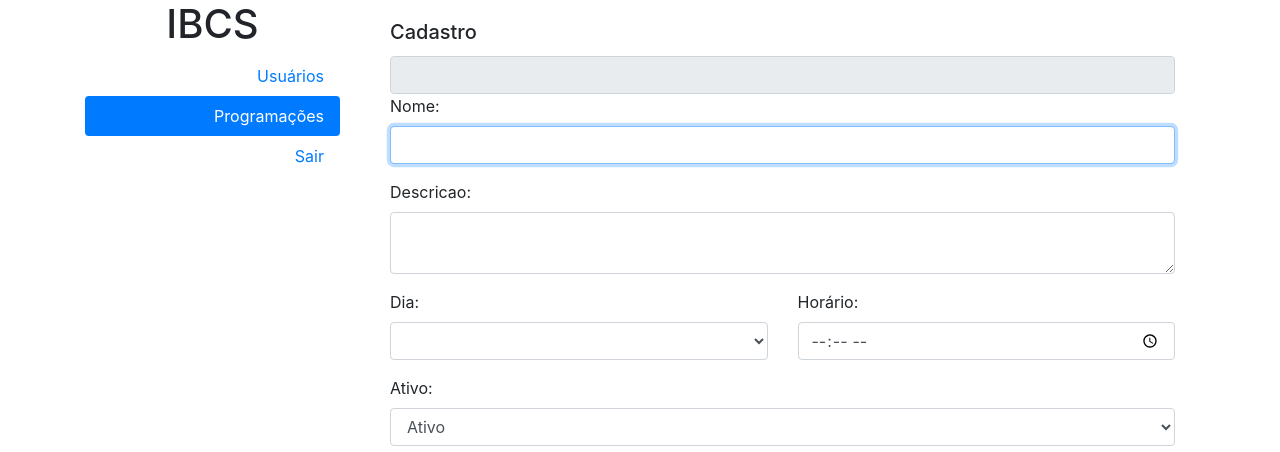
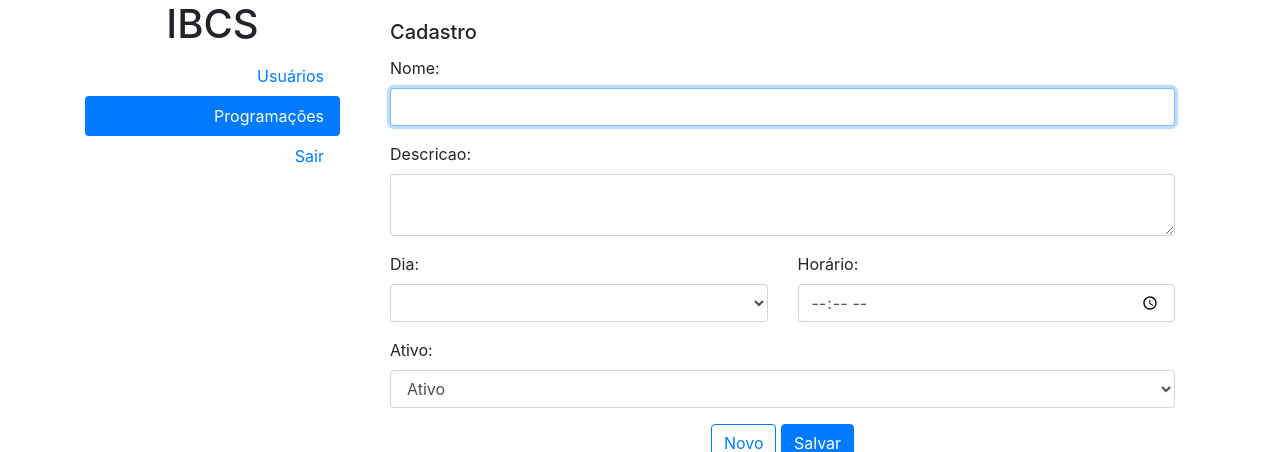
Before and after one commit to arlandantas/site_ibcs, a CodeIgniter app: page /database/admin/programacoes in a window 1280 px wide. Shown: the top 452 px of the page. Run offline with CodeIgniter, Linux system fonts and the light colour scheme; the visitor is signed in with stand-in values (Sample User, id 1); data that the repository does not hold is empty.

Commit message:
programações hide id field

```diff
--- a/server/application/views/admin/programacoes.php
+++ b/server/application/views/admin/programacoes.php
@@ -4,7 +4,7 @@
       <h5 class="card-title">Cadastro</h5>
       <div class="row">
         <div class="col-md-12">
-          <input type="text" class="form-control" disabled id="txt_id">
+          <input type="hidden" class="form-control" disabled id="txt_id">
           <div class="form-group">
             <label for="txt_nome">Nome:</label>
             <input type="text" class="form-control" id="txt_nome">
```
